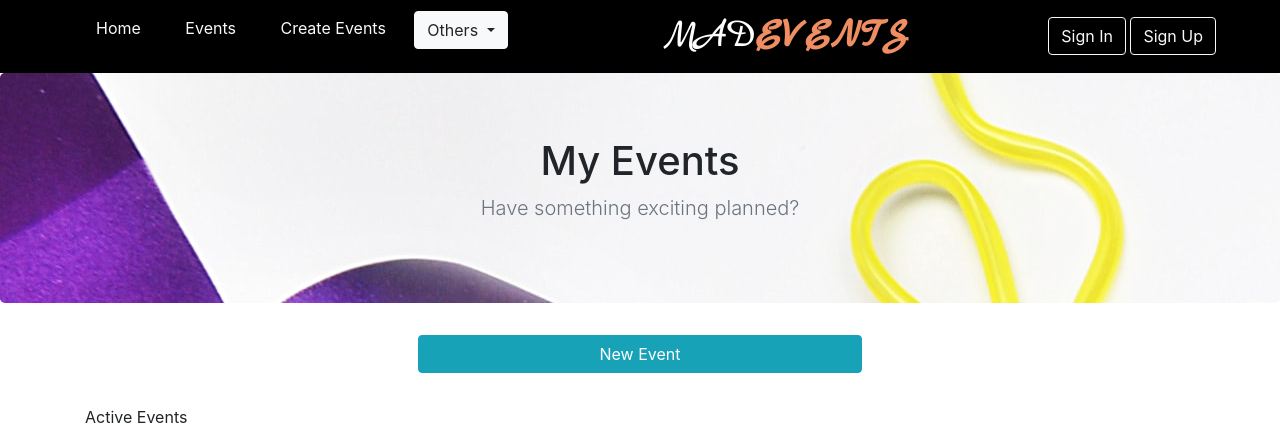
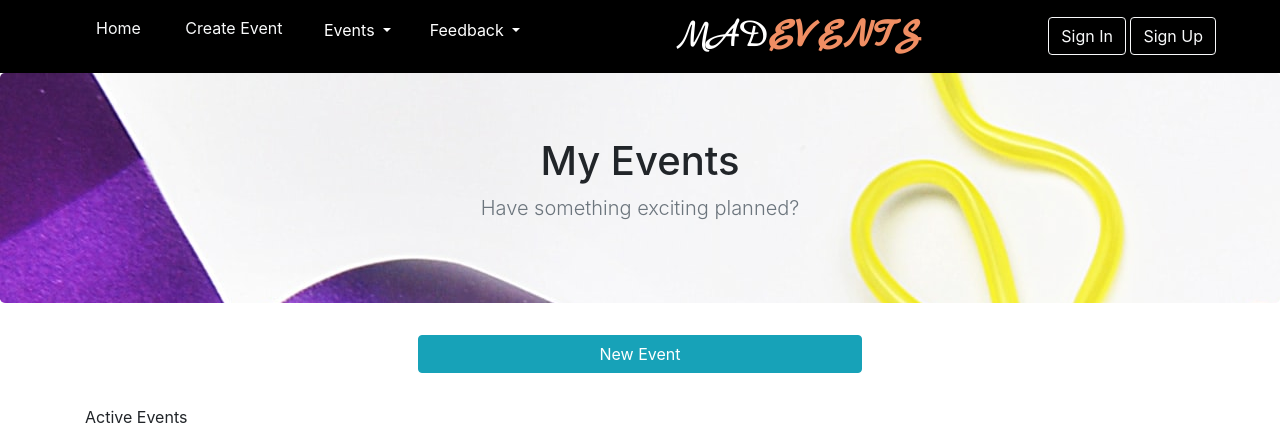
Before and after one commit to andreavillegasm/MadEvents, a PHP site: page /event_dashboard.php in a window 1280 px wide. Shown: the top 426 px of the page. Run offline with PHP 8.4, Linux system fonts and the light colour scheme; data that the repository does not hold is empty; some libraries are stand-ins or nearby versions.

Commit message:
Home page toggles fixed

```diff
--- a/nav_header.php
+++ b/nav_header.php
@@ -31,26 +31,34 @@ session_start();
                             <a class="nav-link text-light" href="index.php">Home</a>
                         </li>
                         <li class="list-inline-item">
-                            <a class="nav-link text-light" href="event_dashboard.php">Events</a>
-                        </li>
-                        <li class="list-inline-item">
-                            <a class="nav-link text-light" href="new_event.php">Create Events</a>
+                            <a class="nav-link text-light" href="new_event.php">Create Event</a>
                         </li>
                         <li class="list-inline-item">
                             <div class="dropdown">
-                                <button class="btn btn-light dropdown-toggle" type="button" id="dropdownMenuNav"
+                                <button style="color: white;" class="btn dropdown-toggle" type="button" id="dropdownMenuNav"
                                         data-toggle="dropdown" aria-haspopup="true" aria-expanded="true">
-                                    Others
+                                    Events
                                     <span class="caret"></span>
                                 </button>
-                                <ul class="dropdown-menu" aria-labelledby="dropdownMenuNav">
-                                    <li>
-                                        <a href="feedback.php">Feedback</a>
-                                    </li>
-                                    <li>
-                                        <a href="feedback_admin.php">Feedback-admin</a>
-                                    </li>
-                                </ul>
+                                <div class="dropdown-menu">
+                                    <a class="dropdown-item" href="event_dashboard.php">My Events</a>
+                                    <a class="dropdown-item" href="#">Popular Events</a>
+                                </div>
+                            </div>
+                        </li>
+
+
+                        <li class="list-inline-item">
+                            <div class="dropdown">
+                                <button style="color: white;" class="btn dropdown-toggle" type="button" id="dropdownMenuNav"
+                                        data-toggle="dropdown" aria-haspopup="true" aria-expanded="true">
+                                    Feedback
+                                    <span class="caret"></span>
+                                </button>
+                                <div class="dropdown-menu">
+                                    <a class="dropdown-item" href="feedback.php">Feedback</a>
+                                    <a class="dropdown-item" href="feedback_admin.php">Feedback-admin</a>
+                                </div>
                             </div>
                         </li>
                     </ul>
```
